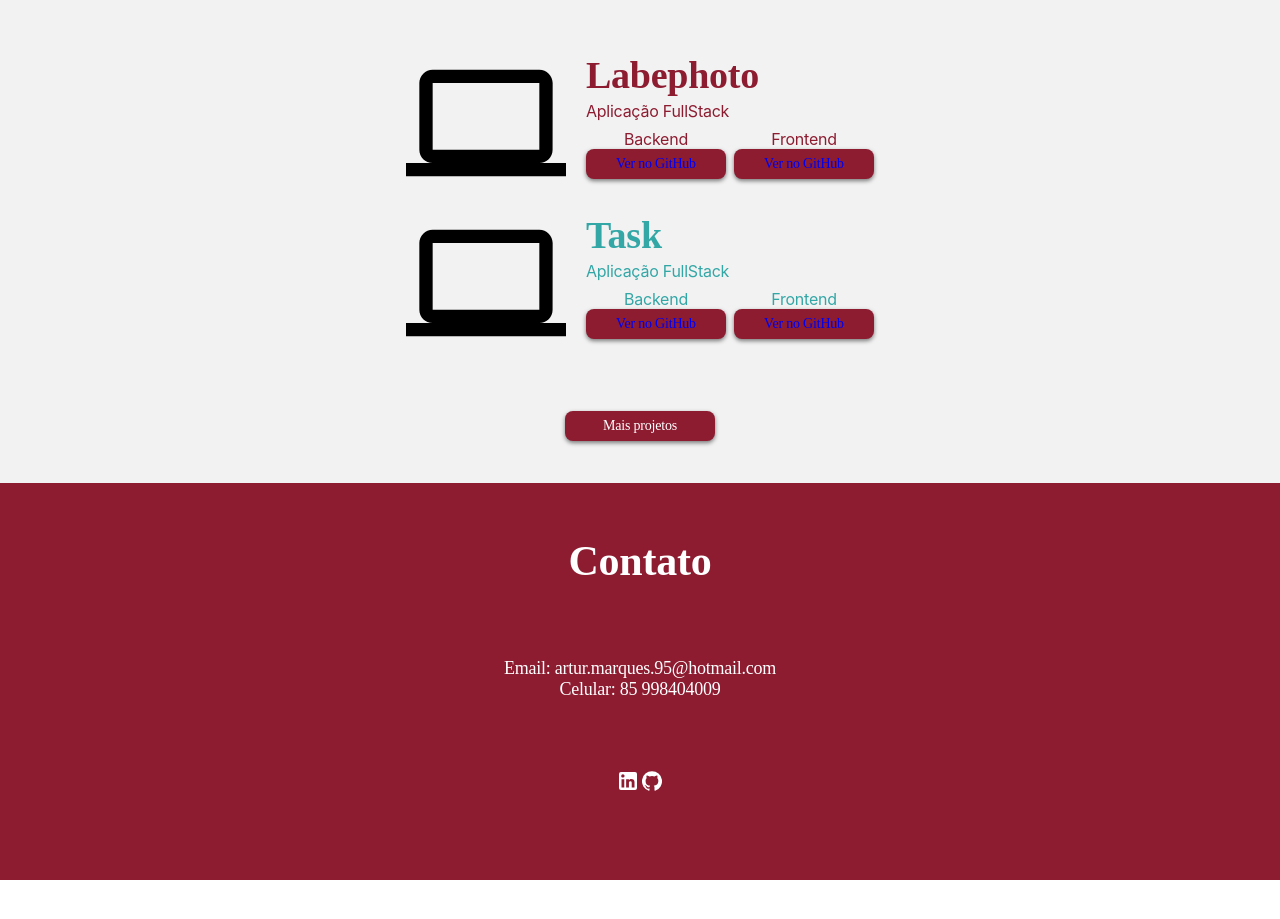
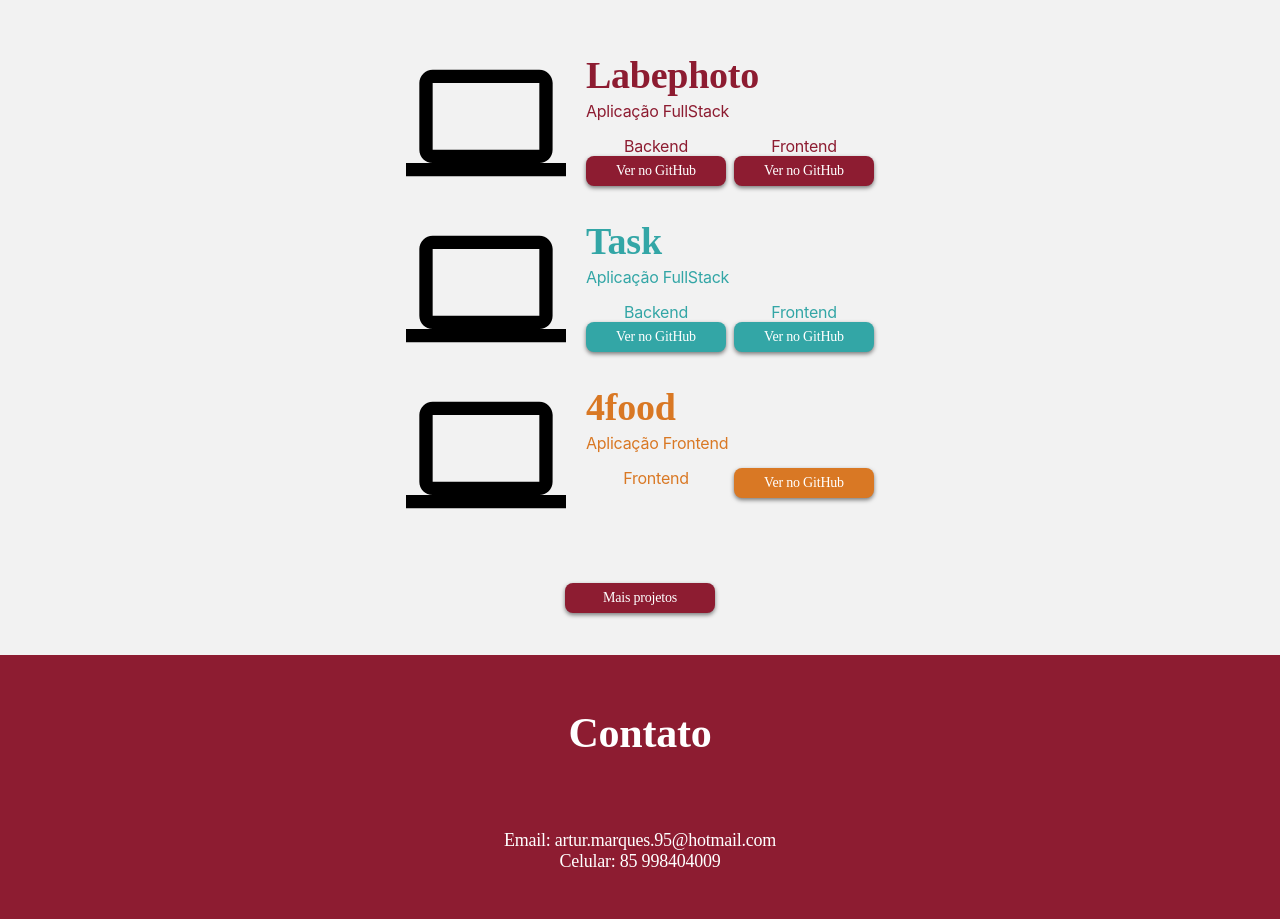
Before and after one commit to arturmmagalhaes/Portfolio, a React (Create React App) app: page / in a window 1280 px wide. Shown: the part 1948-2867 px from the top of the page. Before the commit the page ends 2828 px from the top, so only its background shows below. Built offline with nearby package versions, Linux system fonts and the light colour scheme.

Commit message:
Project 3

```diff
--- a/src/components/projects/ComponentProject.js
+++ b/src/components/projects/ComponentProject.js
@@ -34,7 +34,7 @@ export const Links = styled.div`
     display: grid;
     grid-template-columns: 1fr 1fr;
     grid-column-gap: 8px;
-    padding-top: 8px;
+    padding: 15px 0;
 `;
 
 export const ButtonMorePj = styled.button`
@@ -43,7 +43,6 @@ export const ButtonMorePj = styled.button`
     border-radius: 8px;
     border: 1px;
     box-shadow: 0 2px 4px 0 rgba(0, 0, 0, 0.5);
-    background-color: #8d1c31;
     font-family: 'Montserrat';
     font-size: 14px;
     font-weight: normal;
@@ -55,9 +54,6 @@ export const ButtonMorePj = styled.button`
     color: #ffffff;
     margin-bottom: 8px;
     cursor: pointer;
-    :hover{
-        background-color: #d97824;
-    }
 `;
 
 export const Link = styled.a`
@@ -78,11 +74,22 @@ const ComponentProject = (props) => {
                 <Links>
                     <div style={{textAlign: 'center'}}>Backend</div>
                     <div style={{textAlign: 'center'}}>Frontend</div>
-                    <ButtonMorePj><Link href={props.project.linkBack} >Ver no GitHub</Link></ButtonMorePj>
-                    <ButtonMorePj><Link href={props.project.linkBack} >Ver no GitHub</Link></ButtonMorePj>
+                    <Link href={props.project.linkBack} target="blank" >
+                        <ButtonMorePj style={{backgroundColor: `${props.project.color}`}} >Ver no GitHub</ButtonMorePj>
+                    </Link>
+                    <Link href={props.project.linkFront} target="blank" >
+                        <ButtonMorePj style={{backgroundColor: `${props.project.color}`}} >Ver no GitHub</ButtonMorePj>
+                    </Link>
                 </Links>
             </>}
-
+            {props.project.type === 'Frontend' && <>
+                <Links>
+                    <div style={{textAlign: 'center'}}>Frontend</div>
+                    <Link href={props.project.linkFront} target="blank" >
+                        <ButtonMorePj style={{backgroundColor: `${props.project.color}`}} >Ver no GitHub</ButtonMorePj>
+                    </Link>
+                </Links>
+            </>}
         </ContentDiv>
     </ContainerDiv>)
 }
--- a/src/components/projects/ProjectsIndex.js
+++ b/src/components/projects/ProjectsIndex.js
@@ -55,6 +55,15 @@ export const ButtonDiv = styled.div`
     padding-top: 48px;
 `;
 
+export const Link = styled.a`
+    text-decoration: none;
+    :visited{
+        color: white;
+        text-decoration: none;
+    }
+`;
+
+
 const Projects = () => {
     const [project] = useState([
         {
@@ -69,7 +78,12 @@ const Projects = () => {
             linkBack: 'https://github.com/arturmmagalhaes/Task/tree/main/taskBackend',
             linkFront: 'https://github.com/arturmmagalhaes/Task/tree/main/taskFrontend',
             color: '#33a6a6'
-        }
+        },{
+            name: '4food',
+            type: 'Frontend',
+            linkFront: 'https://github.com/arturmmagalhaes/4food',
+            color: '#d97824'
+        },
     ]);
 
     return(<ContainerDiv>
@@ -80,7 +94,9 @@ const Projects = () => {
             })}
         </ProjectsContent>
         <ButtonDiv>
+        <Link href='https://github.com/arturmmagalhaes' target='blank'>
             <ButtonMorePj>Mais projetos</ButtonMorePj>
+        </Link>
         </ButtonDiv>
     </ContainerDiv>);
 }
```
